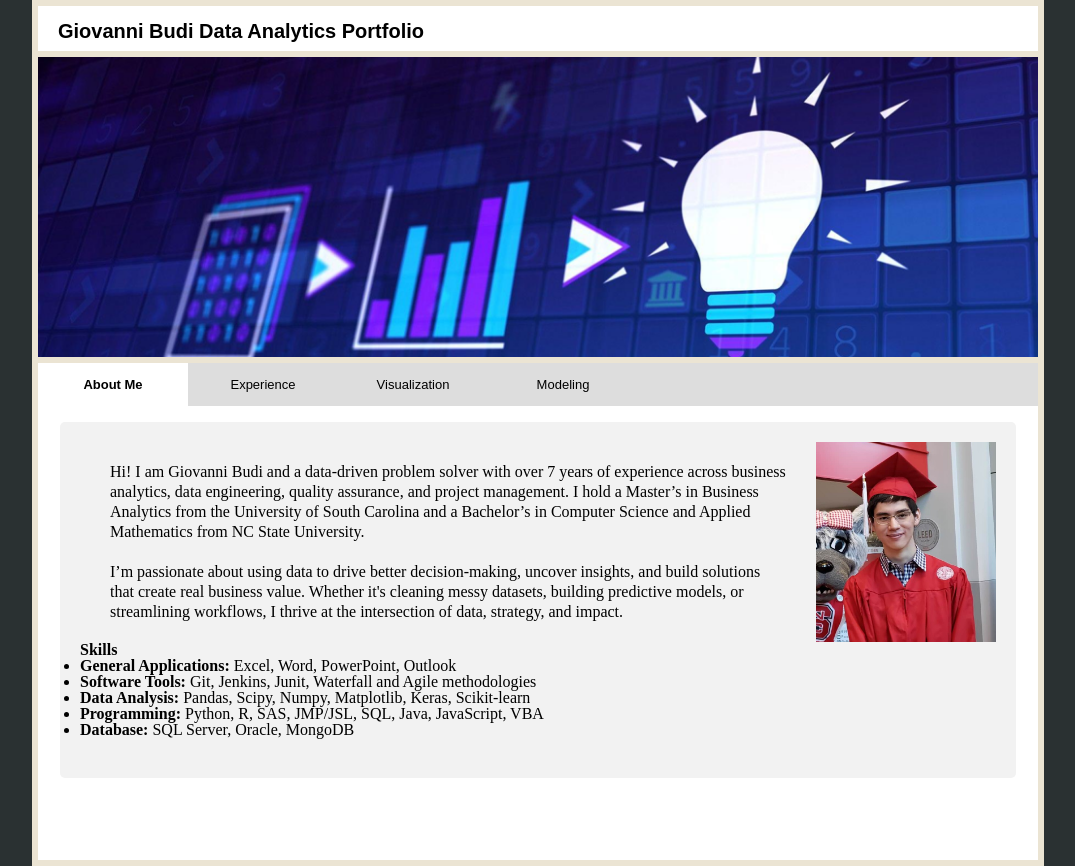
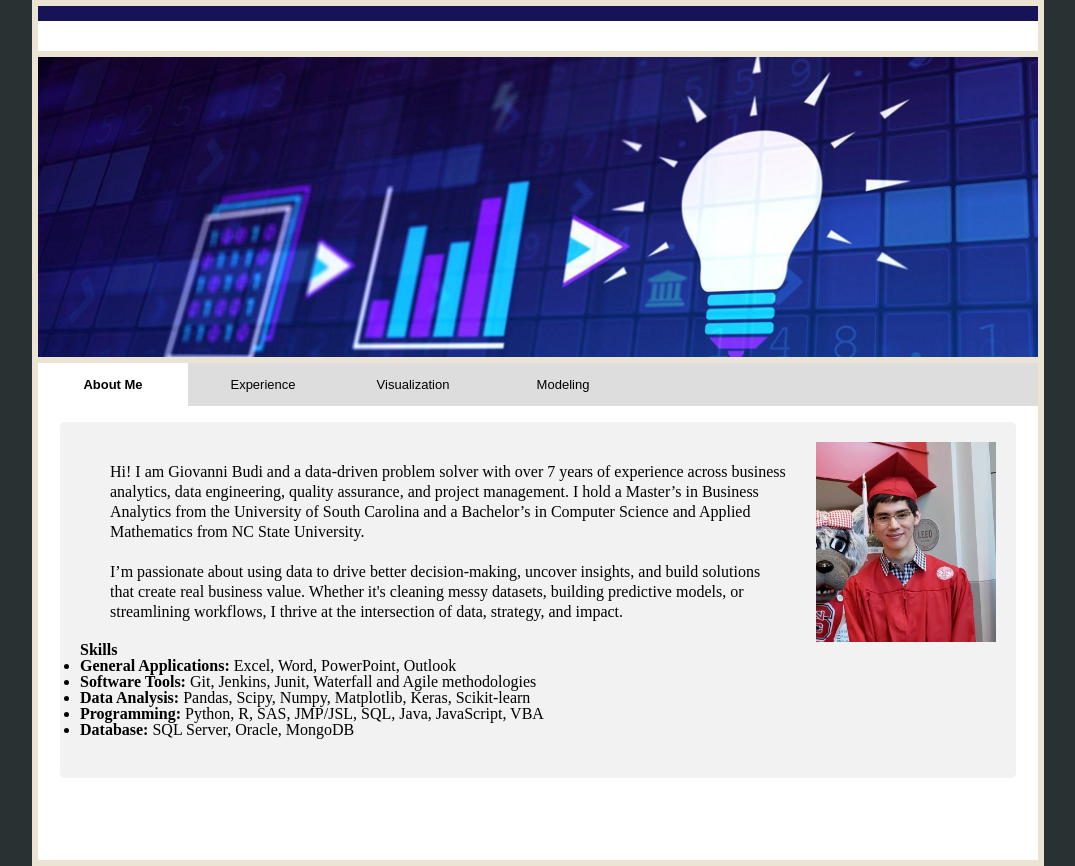
Before and after one commit to giometry/giometry.github.io, a plain HTML site: page index.html in a window 1280 px wide. Shown: the whole page, without its empty margins (102-1177 px from the left). Drawn offline with nearby package versions, Linux system fonts and the light colour scheme.

Commit message:
Change header colors

```diff
--- a/style.css
+++ b/style.css
@@ -226,7 +226,7 @@ input, select {
 		margin: 0px auto;
 		height: 100%;
 		width: 1000px;
-		background-color: white;
+		background-color: #161356;
 		border-width: 6px;
 		border-color: #ebe4d3;
 		border-top-style: solid;
@@ -259,7 +259,7 @@ input, select {
 		font-size: 20px;
 		text-align: left;
 		text-decoration: none;
-		color: black;
+		color: white;
 	}
 
 	h2 {
```
